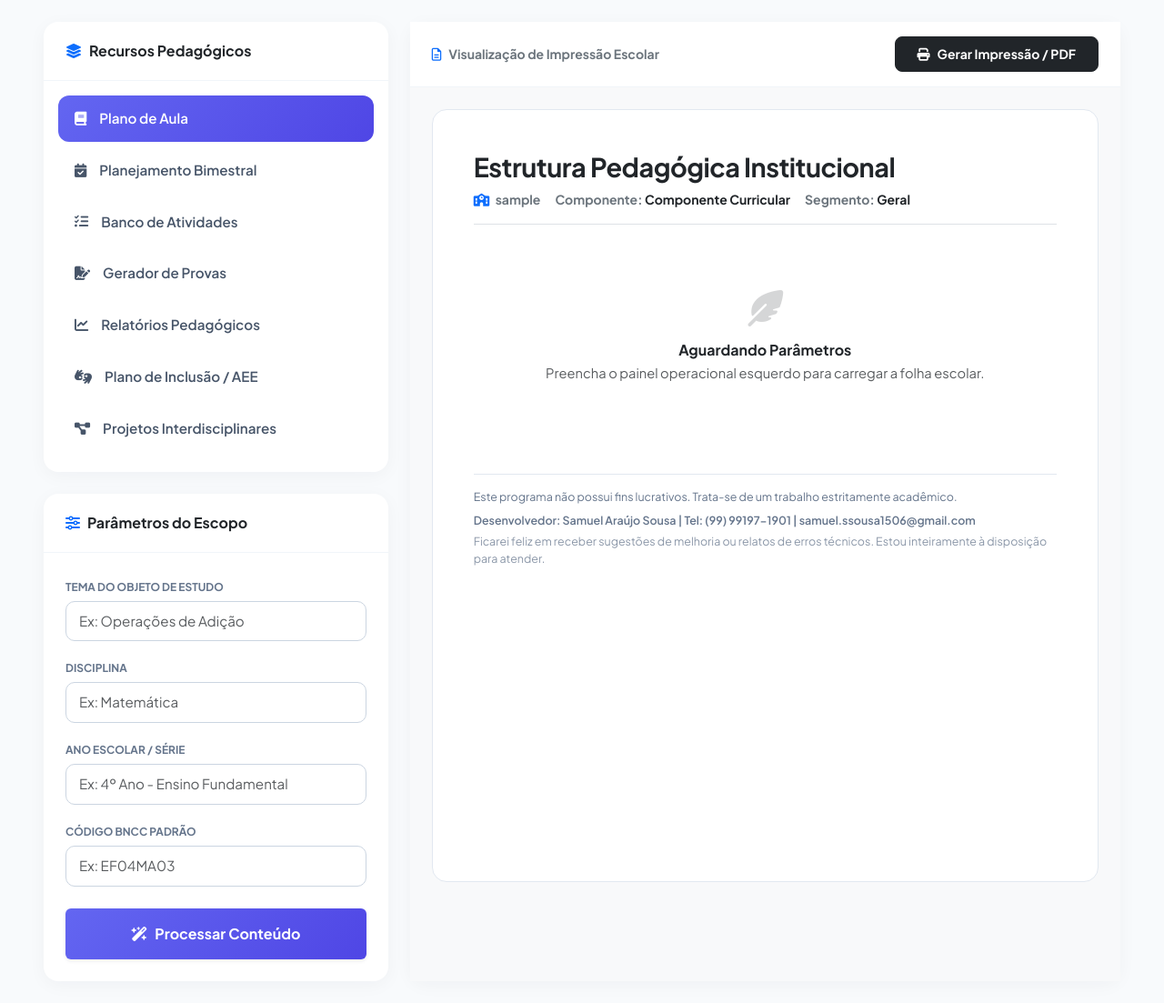
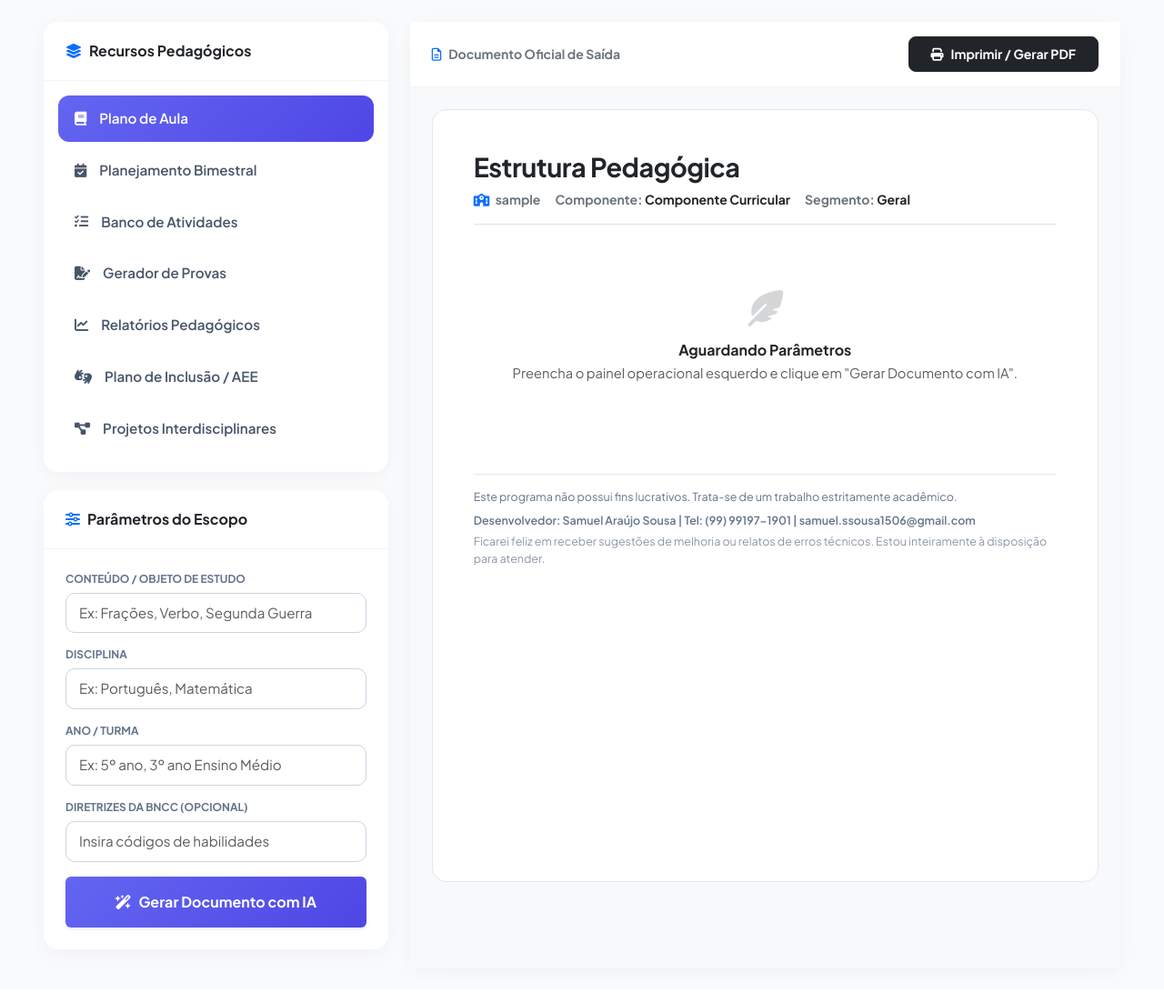
Before and after one commit to samuelssousa1506-arch/Professor_IA, a Flask app: page /gerador in a window 1280 px wide. Shown: the part 68-1171 px from the top of the page at 91% size. After the commit the page ends 1134 px from the top, so only its background shows below. Run offline with Flask 3, Linux system fonts and the light colour scheme; a user stored in the database is signed in.

Commit message:
Fix: Correção estrutural do grid Bootstrap e tags div

```diff
--- a/templates/dashboard.html
+++ b/templates/dashboard.html
@@ -7,6 +7,7 @@
         border-radius: 16px;
         box-shadow: 0 4px 20px rgba(15, 23, 42, 0.04);
         background: #ffffff;
+        margin-bottom: 20px;
     }
     .card-header-premium {
         padding: 20px 24px;
@@ -43,6 +44,7 @@
         text-transform: uppercase;
         color: #64748b;
         margin-bottom: 6px;
+        display: block;
     }
 
     .form-control-premium, .form-select-premium {
@@ -50,6 +52,8 @@
         border-radius: 10px;
         padding: 10px 14px;
         font-size: 0.95rem;
+        width: 100%;
+        margin-bottom: 15px;
     }
 
     /* Tela da Folha Escolar */
@@ -85,7 +89,6 @@
         color: #000000;
     }
 
-    /* Estilização Obrigatória de Itens */
     .output-html-dinamico strong {
         font-weight: 700 !important;
         display: block;
@@ -109,7 +112,7 @@
 
     @media print {
         .no-print, .gabarito, [class*="gabarito"] { display: none !important; }
-        body, .container-fluid, .row, .col-lg-8 { background: #ffffff !important; padding: 0 !important; margin: 0 !important; width: 100% !important; max-width: 100% !important; }
+        body, .container-fluid, .row, [class*="col-"] { background: #ffffff !important; padding: 0 !important; margin: 0 !important; width: 100% !important; max-width: 100% !important; }
         .paper-canvas { border: none !important; box-shadow: none !important; padding: 0 !important; }
         .cabecalho-escola-box { border: 1.5px solid #000000 !important; }
     }
@@ -120,8 +123,8 @@
 <div class="container-fluid py-4 px-3 px-xl-5">
     <div class="row g-4">
 
-        <!-- LATERAL ESQUERDA (NO-PRINT) -->
-        <div class="col-12 col-lg-4 d-flex flex-column gap-4 no-print">
+        <div class="col-12 col-lg-4 no-print">
+
             <div class="card card-painel">
                 <div class="card-header-premium text-dark d-flex align-items-center gap-2">
                     <i class="fa-solid fa-layer-group text-primary"></i> Recursos Pedagógicos
@@ -148,23 +151,23 @@
                     <form action="{{ url_for('dashboard', form_type=form_type) }}" method="POST">
                         <input type="hidden" name="form_type" value="{{ form_type }}">
 
-                        <div class="mb-3">
-                            <label class="form-label-premium">Tema do Objeto de Estudo</label>
-                            <input type="text" class="form-control form-control-premium" name="tema" value="{{ tema }}" placeholder="Ex: Operações de Adição" required>
+                        <div class="mb-1">
+                            <label class="form-label-premium">CONTEÚDO / OBJETO DE ESTUDO</label>
+                            <input type="text" class="form-control form-control-premium" name="tema" value="{{ tema }}" placeholder="Ex: Frações, Verbo, Segunda Guerra" required>
                         </div>
 
-                        <div class="mb-3">
-                            <label class="form-label-premium">Disciplina</label>
-                            <input type="text" class="form-control form-control-premium" name="disciplina" value="{{ disciplina if disciplina != 'Componente Curricular' else '' }}" placeholder="Ex: Matemática" required>
+                        <div class="mb-1">
+                            <label class="form-label-premium">DISCIPLINA</label>
+                            <input type="text" class="form-control form-control-premium" name="disciplina" value="{{ disciplina if disciplina != 'Componente Curricular' else '' }}" placeholder="Ex: Português, Matemática" required>
                         </div>
 
-                        <div class="mb-3">
-                            <label class="form-label-premium">Ano Escolar / Série</label>
-                            <input type="text" class="form-control form-control-premium" name="ano" value="{{ ano }}" placeholder="Ex: 4º Ano - Ensino Fundamental" required>
+                        <div class="mb-1">
+                            <label class="form-label-premium">ANO / TURMA</label>
+                            <input type="text" class="form-control form-control-premium" name="ano" value="{{ ano }}" placeholder="Ex: 5º ano, 3º ano Ensino Médio" required>
                         </div>
 
                         {% if form_type == 'avaliacoes' %}
-                        <div class="mb-3">
+                        <div class="mb-1">
                             <label class="form-label-premium">Tipo de Itens</label>
                             <select class="form-select form-select-premium" name="tipo_prova">
                                 <option value="Mista" {% if tipo_prova == 'Mista' %}selected{% endif %}>Mista (Objetiva e Subjetiva)</option>
@@ -172,14 +175,14 @@
                                 <option value="Subjetiva" {% if tipo_prova == 'Subjetiva' %}selected{% endif %}>Subjetiva (Com Linhas)</option>
                             </select>
                         </div>
-                        <div class="mb-3">
+                        <div class="mb-1">
                             <label class="form-label-premium">Volume de Questões</label>
                             <select class="form-select form-select-premium" name="qtd_questoes">
                                 <option value="5" {% if qtd_questoes == '5' %}selected{% endif %}>5 Questões</option>
                                 <option value="10" {% if qtd_questoes == '10' or not qtd_questoes %}selected{% endif %}>10 Questões</option>
                             </select>
                         </div>
-                        <div class="mb-3">
+                        <div class="mb-1">
                             <label class="form-label-premium">Nível de Rigor</label>
                             <select class="form-select form-select-premium" name="nivel">
                                 <option value="Médio" {% if nivel == 'Médio' %}selected{% endif %}>Médio</option>
@@ -189,33 +192,31 @@
                         </div>
                         {% endif %}
 
-                        <div class="mb-4">
-                            <label class="form-label-premium">Código BNCC Padrão</label>
-                            <input type="text" class="form-control form-control-premium" name="bncc" value="{{ bncc }}" placeholder="Ex: EF04MA03">
+                        <div class="mb-3">
+                            <label class="form-label-premium">DIRETRIZES DA BNCC (OPCIONAL)</label>
+                            <input type="text" class="form-control form-control-premium" name="bncc" value="{{ bncc }}" placeholder="Insira códigos de habilidades">
                         </div>
 
                         <button type="submit" class="btn btn-primary w-100 py-3 fw-bold border-0 shadow-sm" style="background: linear-gradient(135deg, #6366f1, #4f46e5);">
-                            <i class="fa-solid fa-wand-magic-sparkles me-2"></i>Processar Conteúdo
+                            <i class="fa-solid fa-wand-magic-sparkles me-2"></i>Gerar Documento com IA
                         </button>
                     </form>
                 </div>
             </div>
         </div>
 
-        <!-- VISUALIZAÇÃO DA FOLHA DE SAÍDA (DIREITA) -->
         <div class="col-12 col-lg-8">
             <div class="card card-painel h-100">
                 <div class="card-header-premium bg-white d-flex justify-content-between align-items-center py-3 no-print">
-                    <span class="text-secondary fw-bold small"><i class="fa-regular fa-file-lines me-2 text-primary"></i>Visualização de Impressão Escolar</span>
+                    <span class="text-secondary fw-bold small"><i class="fa-regular fa-file-lines me-2 text-primary"></i>Documento Oficial de Saída</span>
                     <button onclick="window.print();" class="btn btn-dark btn-sm px-4 py-2 fw-bold rounded-3">
-                        <i class="fa-solid fa-print me-2"></i>Gerar Impressão / PDF
+                        <i class="fa-solid fa-print me-2"></i>Imprimir / Gerar PDF
                     </button>
                 </div>
 
                 <div class="card-body bg-light p-3 p-xl-4">
                     <div class="paper-canvas">
 
-                        <!-- CABEÇALHO COMPACTO EXCLUSIVO DE AVALIAÇÕES -->
                         {% if form_type == 'avaliacoes' %}
                         <div class="cabecalho-escola-box mb-4">
                             <div class="text-center border-bottom border-dark pb-1 mb-2">
@@ -232,10 +233,9 @@
                         </div>
                         <h4 class="text-center fw-bold my-3 text-uppercase text-dark" style="font-size: 1.1rem; letter-spacing: 0.5px;">AVALIAÇÃO BIMESTRAL DE {{ disciplina | upper }}</h4>
 
-                        <!-- CABEÇALHO LIMPO PARA OS OUTROS MÓDULOS -->
                         {% else %}
                         <div class="border-bottom pb-3 mb-4">
-                            <h2 class="fw-bold text-dark mb-1" style="font-size: 1.8rem; letter-spacing: -0.5px;">{{ tema if tema else "Estrutura Pedagógica Institucional" }}</h2>
+                            <h2 class="fw-bold text-dark mb-1" style="font-size: 1.8rem; letter-spacing: -0.5px;">{{ tema if tema else "Estrutura Pedagógica" }}</h2>
                             <div class="small fw-bold text-secondary d-flex flex-wrap gap-3 mt-2">
                                 <div><i class="fa-solid fa-school me-1 text-primary"></i> {{ school }}</div>
                                 <div>Componente: <span class="text-dark">{{ disciplina }}</span></div>
@@ -244,7 +244,6 @@
                         </div>
                         {% endif %}
 
-                        <!-- CONTEÚDO PRINCIPAL DA IA -->
                         <div class="output-html-dinamico">
                             {% if conteudo %}
                                 {{ conteudo|safe }}
@@ -252,13 +251,11 @@
                                 <div class="text-center py-5 text-muted no-print">
                                     <i class="fa-solid fa-feather-pointed d-block mb-3 opacity-25" style="font-size: 2.5rem;"></i>
                                     <h6 class="fw-bold text-dark mb-1">Aguardando Parâmetros</h6>
-                                    <p class="small text-muted mb-0">Preencha o painel operacional esquerdo para carregar a folha escolar.</p>
+                                    <p class="small text-muted mb-0">Preencha o painel operacional esquerdo e clique em "Gerar Documento com IA".</p>
                                 </div>
                             {% endif %}
                         </div>
 
-                        <!-- MODIFICAÇÃO EXECUTADA: CLASSE 'no-print' ADICIONADA -->
-                        <!-- RODAPÉ ACADÊMICO EXIBIDO APENAS NO SITE (SOME NO PDF/IMPRESSÃO) -->
                         <div class="rodape-academico no-print">
                             <div class="d-flex justify-content-between flex-wrap gap-2">
                                 <div>Este programa não possui fins lucrativos. Trata-se de um trabalho estritamente acadêmico.</div>
```
